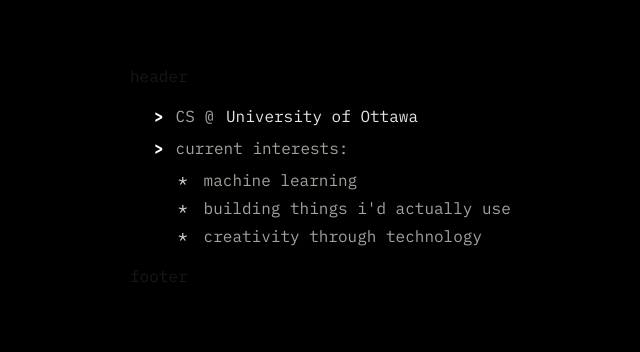
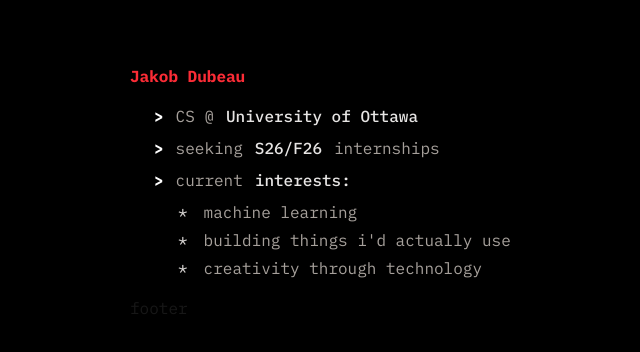
Before and after one commit to jakobdubeau/portfolio-v2, a Next.js app: page / in a window 1280 px wide. Shown: the top 352 px of the page, without its empty margins (210-850 px from the left). Built offline with nearby package versions, Linux system fonts and the light colour scheme.

Commit message:
initial header, need to fix bug

```diff
--- a/src/app/globals.css
+++ b/src/app/globals.css
@@ -22,5 +22,4 @@
 body {
   background: var(--background);
   color: var(--foreground);
-  font-family: Arial, Helvetica, sans-serif;
 }
--- a/src/app/page.js
+++ b/src/app/page.js
@@ -12,8 +12,22 @@
           <span className="text-stone-400">
             CS @
           </span>
-          <span className="text-stone-200">
+          <span className="text-stone-200 font-medium">
             University of Ottawa
+          </span>
+        </li>
+        <li className="flex items-baseline gap-3 pl-6">
+          <span className="text-white font-bold">
+            &gt;
+          </span>
+          <span className="text-stone-400">
+            seeking
+          </span>
+          <span className="text-stone-200 font-medium">
+            S26/F26
+          </span>
+          <span className="text-stone-400">
+            internships
           </span>
         </li>
         <li className="flex flex-col gap-2 pl-6">
@@ -22,7 +36,10 @@
               &gt;
             </span>
             <span className="text-stone-400">
-              current interests:
+              current
+            </span>
+            <span className="text-stone-200 font-medium">
+              interests:
             </span>
           </div>
           <ul className="grid gap-1 pl-6">
@@ -54,5 +71,5 @@
         </li>
       </ul>
     </div>
-  );
+  )
 }
--- a/src/components/Header.js
+++ b/src/components/Header.js
@@ -1,9 +1,28 @@
-import React from 'react'
+"use client"
+import Link from "next/link"
+import { usePathname } from "next/navigation"
 
-const header = () => {
+export default function Header() {
+  const pathname = usePathname()
+
+  const links = [
+    {
+      name: "about",
+      href: "/",
+      isActive: pathname === "/"
+    },
+    {
+      name: "projects",
+      href: "/projects",
+      isActive: pathname === "/projects"
+    },
+  ]
+
   return (
-    <div>header</div>
+    <div className="flex justify-between items-center">
+      <h1 className="text-red-500 font-extrabold">
+        <Link href="/">Jakob Dubeau</Link>
+      </h1>
+    </div>
   )
 }
-
-export default header
```
